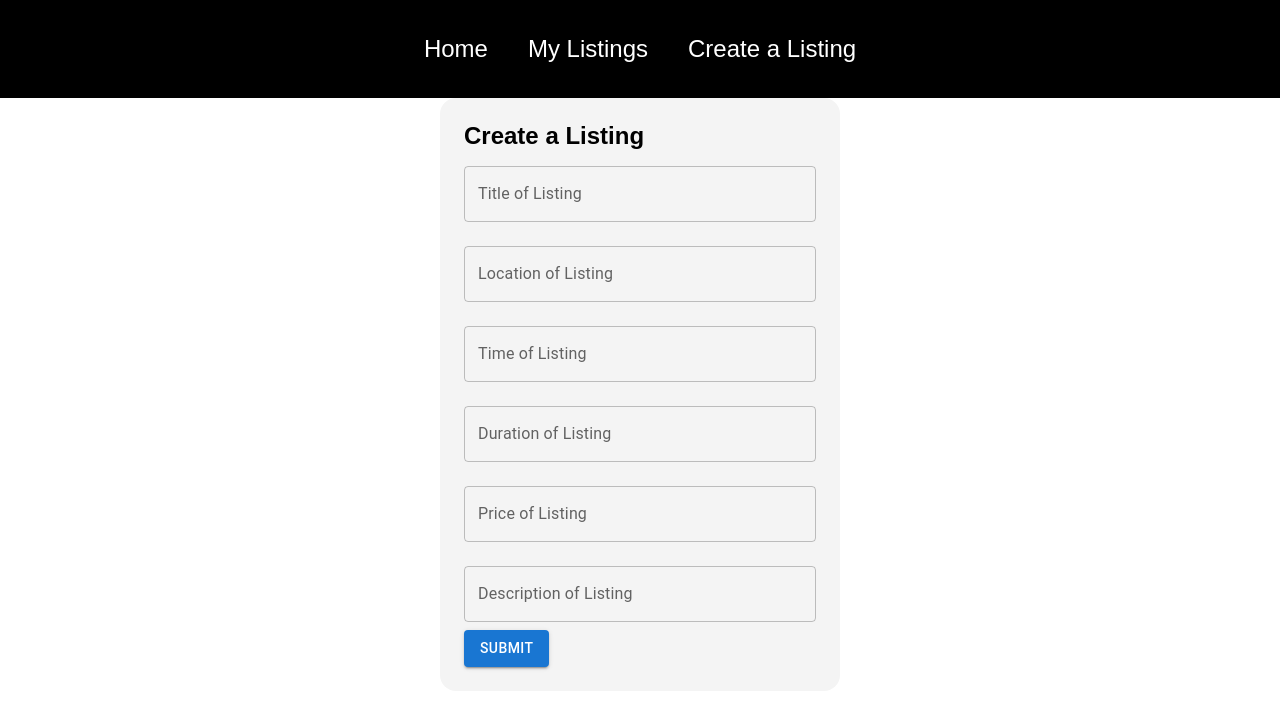
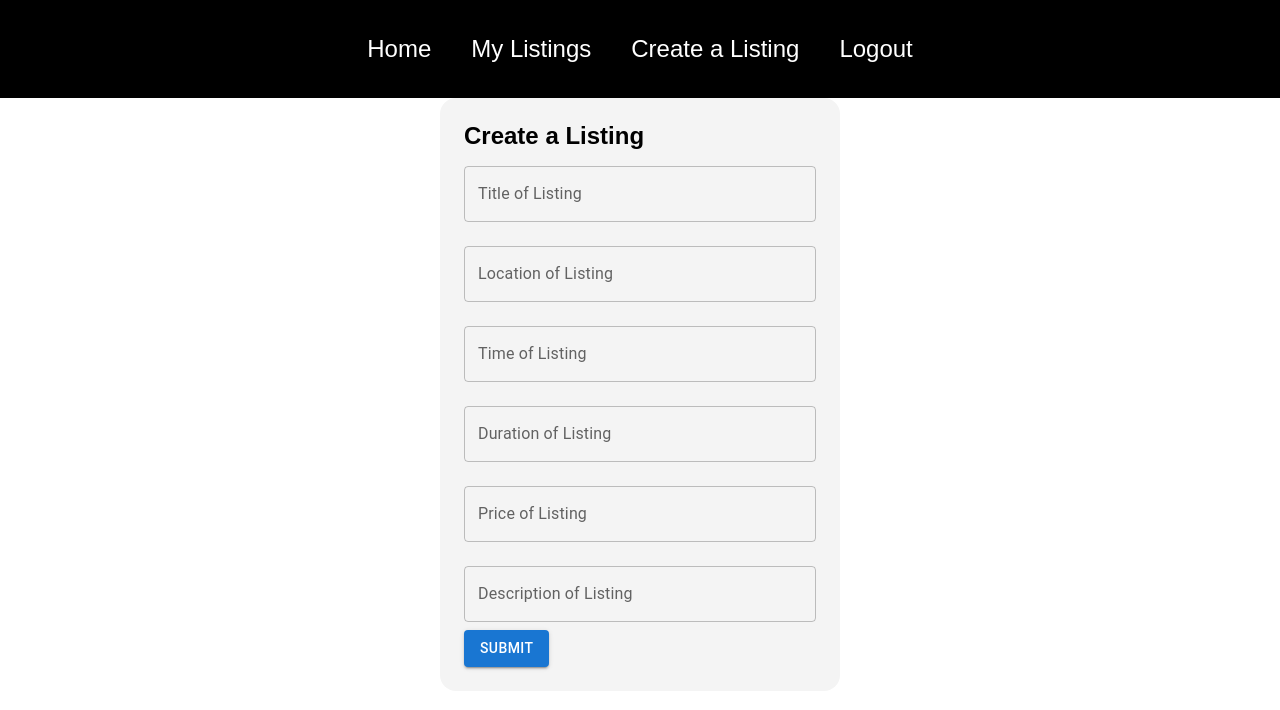
Before and after one commit to Nathaniel-github/LineWaiter, a React (Create React App) app in the folder LineWaiter/line-waiter/: page /create-listing in a window 1280 px wide. Shown: the top 710 px of the page. Built offline with nearby package versions, Linux system fonts and the light colour scheme.

Commit message:
added logout button
returns user to login page upon logout

```diff
--- a/LineWaiter/line-waiter/src/App.js
+++ b/LineWaiter/line-waiter/src/App.js
@@ -19,6 +19,7 @@ function App() {
             <Route path="/home" element={<Home />} />
             <Route path="/create-listing" element={<CreateListing />} />
             <Route path="/my-listings" element={<MyListings />} />
+
           </Route>
       </Routes>
     </BrowserRouter>
--- a/LineWaiter/line-waiter/src/components/navbar.jsx
+++ b/LineWaiter/line-waiter/src/components/navbar.jsx
@@ -8,18 +8,21 @@ const Navbar = () => {
             <div className="navbar">
                 <ul>
                     <li>
-                        <Link to="/home" style={{ textDecoration: 'none'}}>Home</Link>
+                        <Link to="/home" style={{textDecoration: 'none'}}>Home</Link>
                     </li>
                     <li>
-                        <Link to="/my-listings" style={{ textDecoration: 'none'}}>My Listings</Link>
+                        <Link to="/my-listings" style={{textDecoration: 'none'}}>My Listings</Link>
                     </li>
                     <li>
-                        <Link to="create-listing" style={{ textDecoration: 'none'}}>Create a Listing</Link>
+                        <Link to="create-listing" style={{textDecoration: 'none'}}>Create a Listing</Link>
+                    </li>
+                    <li>
+                        <Link to="/" style={{textDecoration: 'none'}}>Logout</Link>
                     </li>
                 </ul>
             </div>
 
-            <Outlet />
+            <Outlet/>
         </>
     )
 }
```
